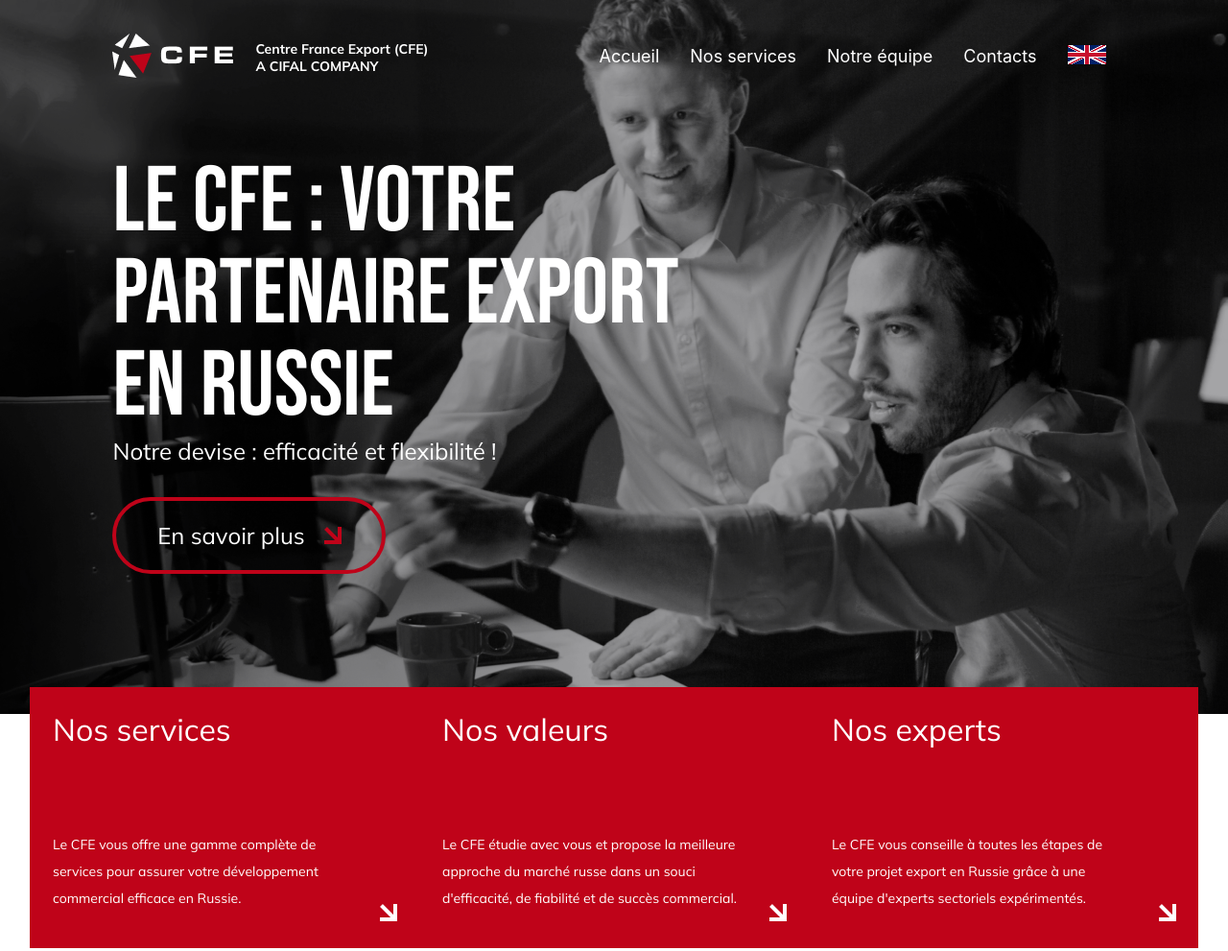
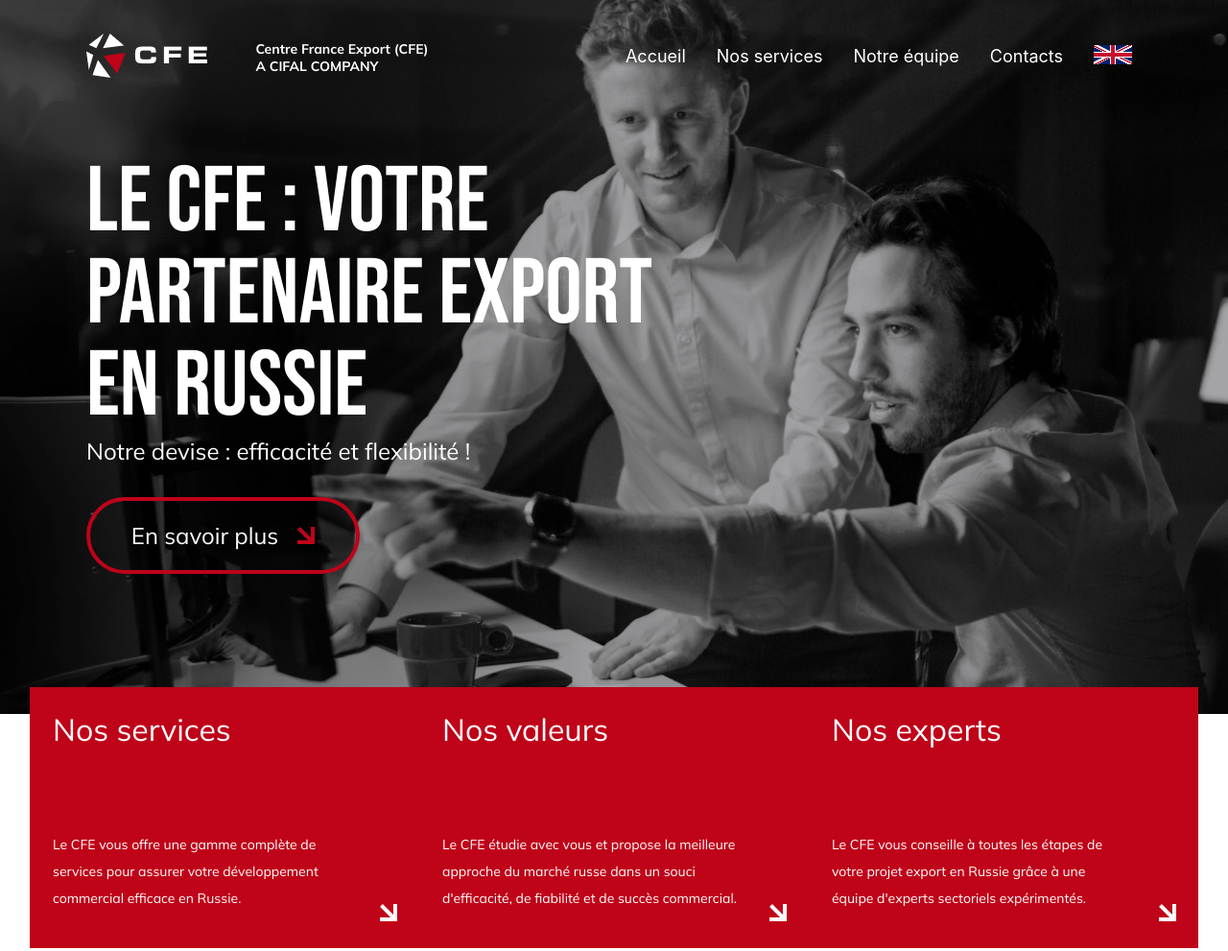
Before and after one commit to Rodion-Web/CFE, a plain HTML site: page index.html in a window 1280 px wide. Shown: the top 991 px of the page at 96% size. Drawn offline with nearby package versions, Linux system fonts and the light colour scheme.

Commit message:
Update style.css

```diff
--- a/css/style.css
+++ b/css/style.css
@@ -50,6 +50,7 @@ hr {
 
 .navbar {
   max-width: 1100px;
+  width: 1100px;
   display: flex;
   align-items: center;
   justify-content: space-between;
@@ -71,7 +72,7 @@ hr {
 }
 
 .navbar-panel {
-  flex-grow: 1;
+  flex-grow: 0;
   display: flex;
   align-items: center;
 }
```
